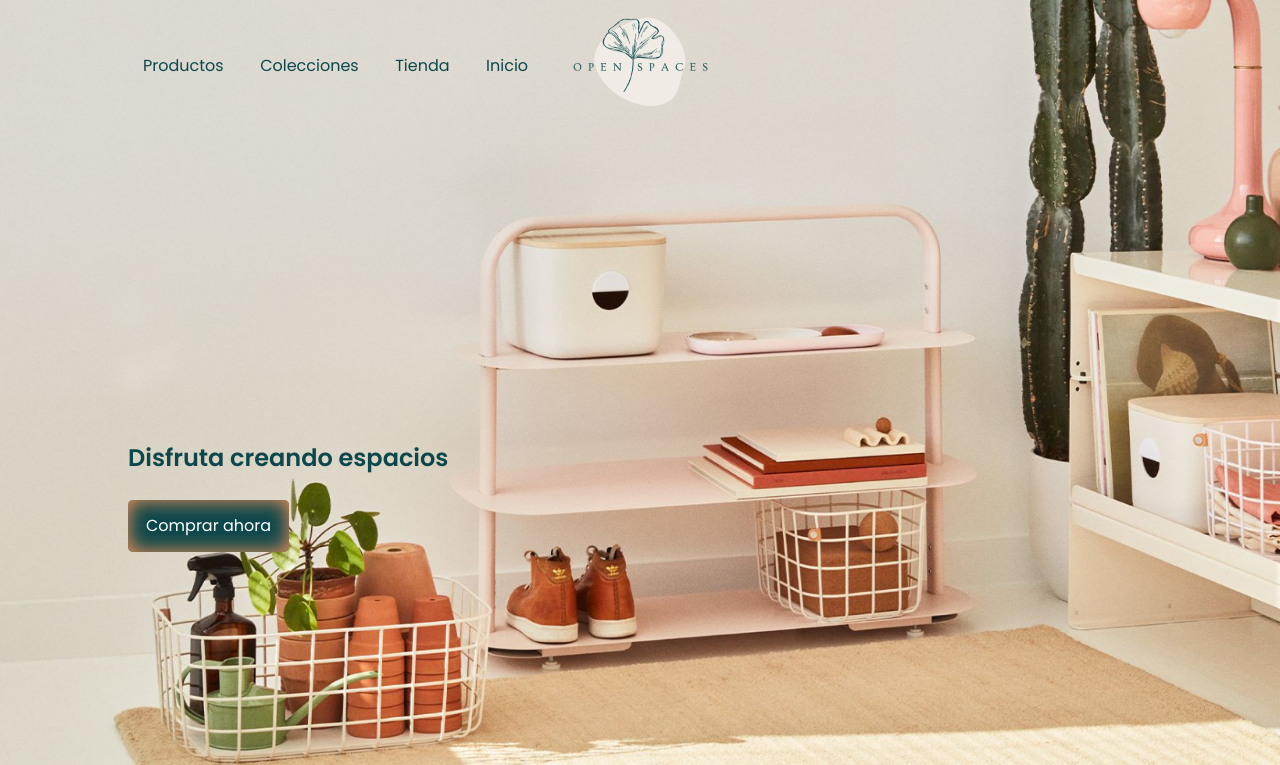
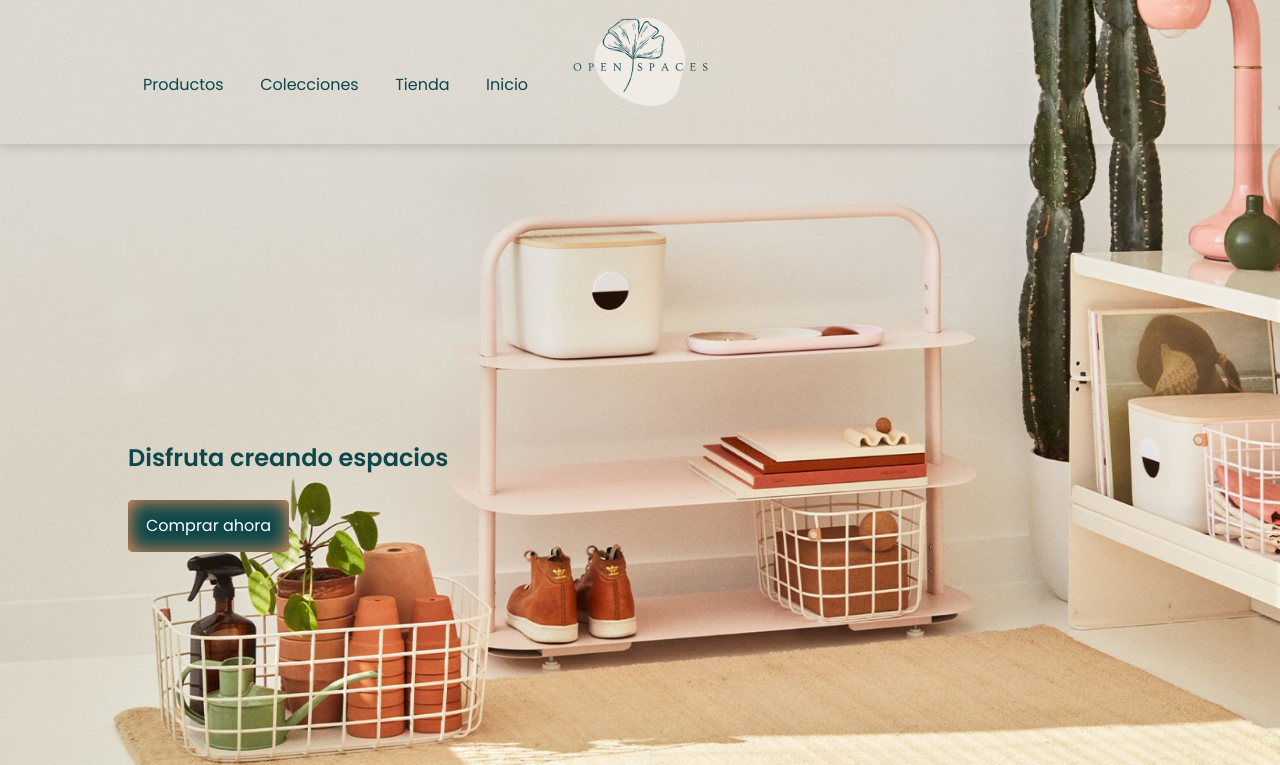
Before and after one commit to Adalab/modulo-1-evaluacion-final-graciagarpin, a website: page src/html/index.html in a window 1280 px wide. Shown: the top 765 px of the page. Drawn offline with nearby package versions, Linux system fonts and the light colour scheme; files that its build step writes are made by us from their sources; files whose address does not match are found by name.

Commit message:
modified some styles to zoom in and transparent effect on the navbar

```diff
--- a/src/html/partials/header.html
+++ b/src/html/partials/header.html
@@ -1,5 +1,5 @@
-<header class="header" id="to-the-top">
-  <section class="navbar">
+<header class="header header-scrolled" id="to-the-top">
+  <section class="navbar navbar-scrolled">
     <nav class="navbar__menu">
       <a class="navbar__menu-burger" href="https/adalab.es" alt="burger menu">
         <i class="fa-solid fa-bars"></i>
--- a/src/scss/layout/_header.scss
+++ b/src/scss/layout/_header.scss
@@ -21,12 +21,19 @@
   align-items: center;
   width: 100vw;
   position: fixed;
-  margin-left: 10%;
-  margin-top: 5%;
-  margin-top: max(58px);
+  height: 18vh;
+}
+
+.navbar-scrolled {
+  box-shadow: 0 3px 10px rgba(0, 0, 0, 0.15);
 }
 
 .navbar__menu {
+  margin-left: 10%;
+  margin-top: 5%;
+  margin-top: max(40px);
+  margin-bottom: 5%;
+  margin-bottom: max(15px);
   @media all and (max-width: 1200px) {
     .navbar__menu-links {
       display: none;
```
